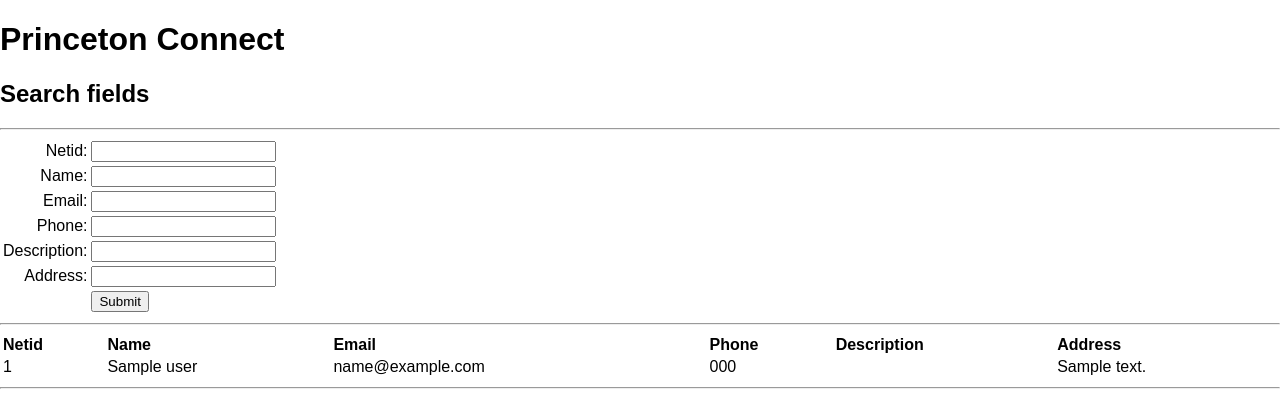
After one commit to LongHHo/Princeton-Connect, a Flask app: template templates/lookup.html in a window 1280 px wide. The commit adds this page. Shown: the top 394 px of the page. Run offline with Flask 2, Linux system fonts and the light colour scheme; the template is opened without the code that fills it: most values are stand-ins (such as "Sample title", 1, 10 or a date in 2020); parts of the project's set-up code (start-up, migrations or seed data) failed here and were passed over; some libraries are stand-ins or nearby versions.

Commit message:
Updated files

```diff
--- a/database.py
+++ b/database.py
@@ -217,9 +217,5 @@ def main(argv):
 
     displayRows()
 
-
-
-
-
 if __name__ == '__main__':
     main(argv)
--- /dev/null
+++ b/js/scripts.js
@@ -0,0 +1,3 @@
+$(document).ready(function() {
+    $("#demo").html("Hello, World!");
+});
--- a/server.py
+++ b/server.py
@@ -14,7 +14,7 @@ import entryInfo
 
 #-----------------------------------------------------------------------
 
-app = Flask(__name__, template_folder='.')
+app = Flask(__name__, template_folder='templates')
 
 # Generated by os.urandom(16)
 app.secret_key = b'\xcdt\x8dn\xe1\xbdW\x9d[}yJ\xfc\xa3~/'
@@ -25,20 +25,29 @@ app.secret_key = b'\xcdt\x8dn\xe1\xbdW\x9d[}yJ\xfc\xa3~/'
 #-----------------------------------------------------------------------
 
 @app.route('/')
-@app.route('/index')
-def index():
+@app.route('/templates/home')
+def home():
+
+    html = render_template('home.html')
+    response = make_response(html)
+    return response
+
+#-----------------------------------------------------------------------
+
+@app.route('/templates/submit')
+def submit():
 
     # username = CASClient().authenticate()
 
-    html = render_template('index.html')
+    html = render_template('submit.html')
     response = make_response(html)
     return response
 
 #-----------------------------------------------------------------------
 
 # can only search for entries in database, not a function to insert
-@app.route('/searchform')
-def searchForm():
+@app.route('/templates/lookup')
+def lookup():
     try:
             # username = CASClient().authenticate()
             netid = request.args.get('netid')
@@ -59,7 +68,7 @@ def searchForm():
 
             userEntries = searchEntry(user)
 
-            html = render_template('searchform.html',
+            html = render_template('lookup.html',
                 userEntries=userEntries)
             response = make_response(html)
 
--- /dev/null
+++ b/static/css/style.css
@@ -0,0 +1,71 @@
+#map {
+  height: 100%;
+}
+/* Optional: Makes the sample page fill the window.
+html, body {
+  height: 100%;
+  margin: 0;
+  padding: 0;
+}
+*/
+body {
+  margin: 0px;
+  padding: 0px;
+  font-family: Arial, Helvetica, sans-serif;
+}
+
+#header {
+    background-color:  #f6d5ce;
+    text-align:center;
+    padding: 60px;
+}
+
+#header h1 {
+    margin: 0;
+    padding: 0;
+}
+
+/* Add a black background color to the top navigation */
+.nav {
+  margin-top:0;
+  padding: 0;
+  background-color: #333;
+  overflow: hidden;
+  text-align: center;
+  height: 40px;
+  width: 2560px;
+}
+
+/* Style the links inside the navigation bar */
+.nav li {
+  color: #f2f2f2;
+  text-align: center;
+  text-decoration: none;
+  font-size: 17px;
+  display:inline;
+}
+
+.nav a{
+  color: white;
+  display:inline-block;
+  padding: 10px;
+  text-decoration: none;
+
+}
+
+/* Change the color of links on hover */
+.nav a:hover {
+  background-color: #ddd;
+  color: black;
+}
+
+/* Add a color to the active/current link */
+.nav a.active {
+  background-color: #4CAF50;
+  color: white;
+}
+
+#content {
+  text-align: center;
+  padding: 10px;
+}
--- /dev/null
+++ b/templates/lookup.html
@@ -0,0 +1,288 @@
+<!DOCTYPE html>
+<html>
+  <head>
+    <title> Princeton Connect</title>
+    <link rel="stylesheet" href="{{ url_for('static', filename='css/style.css') }}">
+    <meta name="viewport" content="initial-scale=1.0, user-scalable=no">
+    <meta charset="utf-8">
+  </head>
+  <body>
+    <h1>Princeton Connect</h1>
+    <h2>Search fields</h2>
+    <hr />
+    <form action="searchform" method="get">
+      <table style="width:20%">
+        <tr>
+          <td align = "right">
+            <label for="netid">
+              <span>Netid: </span>
+            </label>
+          </td>
+          <td><input type="text" id="netid" name="netid" /></td>
+        </tr>
+
+        <tr>
+          <td align = "right">
+            <label for="name">
+              <span>Name: </span>
+            </label>
+          </td>
+          <td><input type="text" id="name" name="name" /></td>
+        </tr>
+
+        <tr>
+          <td align = "right">
+            <label for="email">
+              <span>Email: </span>
+            </label>
+          </td>
+          <td><input type="text" id="email" name="email" /></td>
+        </tr>
+        <tr>
+          <td align = "right">
+            <label for="phone">
+              <span>Phone: </span>
+            </label>
+          </td>
+          <td><input type="text" id="phone" name="phone" /></td>
+        </tr>
+        <tr>
+            <td align = "right">
+              <label for="description">
+                <span>Description: </span>
+              </label>
+            </td>
+            <td><input type="text" id="description" name="description" /></td>
+          </tr>
+        <tr>
+          <td align = "right">
+            <label for="Address">
+              <span>Address: </span>
+            </label>
+          </td>
+          <td><input type="text" id="address" name="address" /></td>
+        </tr>
+
+        <tr>
+           <td></td>
+          <td><input type="submit" value="Submit" /></td>
+        </tr>
+      </table>
+    </form>
+    <hr />
+
+    <table style="width:100%">
+      <tr>
+        <th align  = "left">Netid</th>
+        <th align  = "left">Name</th>
+        <th align  = "left">Email</th>
+        <th align  = "left">Phone</th>
+        <th align  = "left">Description</th>
+        <th align  = "left">Address</th>
+      </tr>
+      {% if userEntries|length == 0: %}
+        (None)
+      {% else: %} {% for user in
+      userEntries: %}
+      <tr>
+        <td align  = "left">{{user.getNetid()}}</td>
+        <td align  = "left">{{user.getName()}}</td>
+        <td align  = "left">{{user.getEmail()}}</td>
+        <td align  = "left">{{user.getPhone()}}</td>
+        <td align  = "left">{{user.getDescription()}}</td>
+        <td align  = "left">{{user.getAddress()}}</td>
+      </tr>
+      {% endfor %}
+    </table>
+
+    {% endif %}
+    <hr />
+    <div id="map"></div>
+    <script>
+      function initMap() {
+        // Create a new StyledMapType object, passing it an array of styles,
+        // and the name to be displayed on the map type control.
+        var styledMapType = new google.maps.StyledMapType(
+          [
+            {
+              "elementType": "geometry",
+              "stylers": [
+                {
+                  "color": "#f5f5f5"
+                }
+              ]
+            },
+            {
+              "elementType": "labels.icon",
+              "stylers": [
+                {
+                  "visibility": "off"
+                }
+              ]
+            },
+            {
+              "elementType": "labels.text.fill",
+              "stylers": [
+                {
+                  "color": "#616161"
+                }
+              ]
+            },
+            {
+              "elementType": "labels.text.stroke",
+              "stylers": [
+                {
+                  "color": "#f5f5f5"
+                }
+              ]
+            },
+            {
+              "featureType": "administrative.land_parcel",
+              "elementType": "labels.text.fill",
+              "stylers": [
+                {
+                  "color": "#bdbdbd"
+                }
+              ]
+            },
+            {
+              "featureType": "poi",
+              "elementType": "geometry",
+              "stylers": [
+                {
+                  "color": "#eeeeee"
+                }
+              ]
+            },
+            {
+              "featureType": "poi",
+              "elementType": "labels.text.fill",
+              "stylers": [
+                {
+                  "color": "#757575"
+                }
+              ]
+            },
+            {
+              "featureType": "poi.park",
+              "elementType": "geometry",
+              "stylers": [
+                {
+                  "color": "#e5e5e5"
+                }
+              ]
+            },
+            {
+              "featureType": "poi.park",
+              "elementType": "labels.text.fill",
+              "stylers": [
+                {
+                  "color": "#9e9e9e"
+                }
+              ]
+            },
+            {
+              "featureType": "road",
+              "elementType": "geometry",
+              "stylers": [
+                {
+                  "color": "#ffffff"
+                }
+              ]
+            },
+            {
+              "featureType": "road.arterial",
+              "elementType": "labels.text.fill",
+              "stylers": [
+                {
+                  "color": "#757575"
+                }
+              ]
+            },
+            {
+              "featureType": "road.highway",
+              "elementType": "geometry",
+              "stylers": [
+                {
+                  "color": "#dadada"
+                }
+              ]
+            },
+            {
+              "featureType": "road.highway",
+              "elementType": "labels.text.fill",
+              "stylers": [
+                {
+                  "color": "#616161"
+                }
+              ]
+            },
+            {
+              "featureType": "road.local",
+              "elementType": "labels.text.fill",
+              "stylers": [
+                {
+                  "color": "#9e9e9e"
+                }
+              ]
+            },
+            {
+              "featureType": "transit.line",
+              "elementType": "geometry",
+              "stylers": [
+                {
+                  "color": "#e5e5e5"
+                }
+              ]
+            },
+            {
+              "featureType": "transit.station",
+              "elementType": "geometry",
+              "stylers": [
+                {
+                  "color": "#eeeeee"
+                }
+              ]
+            },
+            {
+              "featureType": "water",
+              "elementType": "geometry",
+              "stylers": [
+                {
+                  "color": "#c9c9c9"
+                }
+              ]
+            },
+            {
+              "featureType": "water",
+              "elementType": "labels.text.fill",
+              "stylers": [
+                {
+                  "color": "#9e9e9e"
+                }
+              ]
+            }
+          ],
+            {name: 'Styled Map'});
+
+        // Create a map object, and include the MapTypeId to add
+        // to the map type control.
+        var map = new google.maps.Map(document.getElementById('map'), {
+          center: {lat: 55.647, lng: 37.581},
+          zoom: 11,
+          mapTypeControlOptions: {
+            mapTypeIds: ['roadmap', 'satellite', 'hybrid', 'terrain',
+                    'styled_map']
+          }
+        });
+
+        //Associate the styled map with the MapTypeId and set it to display.
+        map.mapTypes.set('styled_map', styledMapType);
+        map.setMapTypeId('styled_map');
+      }
+    </script>
+    <script async defer
+    src="https://maps.googleapis.com/maps/api/js?key=AIzaSyDQe5G3tqd5Vfwefn7w3Djrv1L1bmlKkTw&callback=initMap">
+    </script>
+  </body>
+</html>
--- a/index.html
+++ b/templates/submit.html
@@ -1,7 +1,11 @@
 <!DOCTYPE html>
 <html>
   <head>
-    <title> Princeton Connect</title>
+    <title> Princeton Connect Submit Form</title>
+    <link rel="stylesheet" href="{{ url_for('static', filename='css/style.css') }}">
+    <meta name="viewport" content="initial-scale=1.0, user-scalable=no">
+    <meta charset="utf-8">
+
   </head>
   <body>
     <h1>Princeton Connect</h1>
```
Also changed, not shown: searchform.html (deleted, +0 -99 lines), templates/home.html (added, +29 -0 lines), static/marker.jpg (added), templates/error.html (renamed from error.html), templates/header.html (added).
